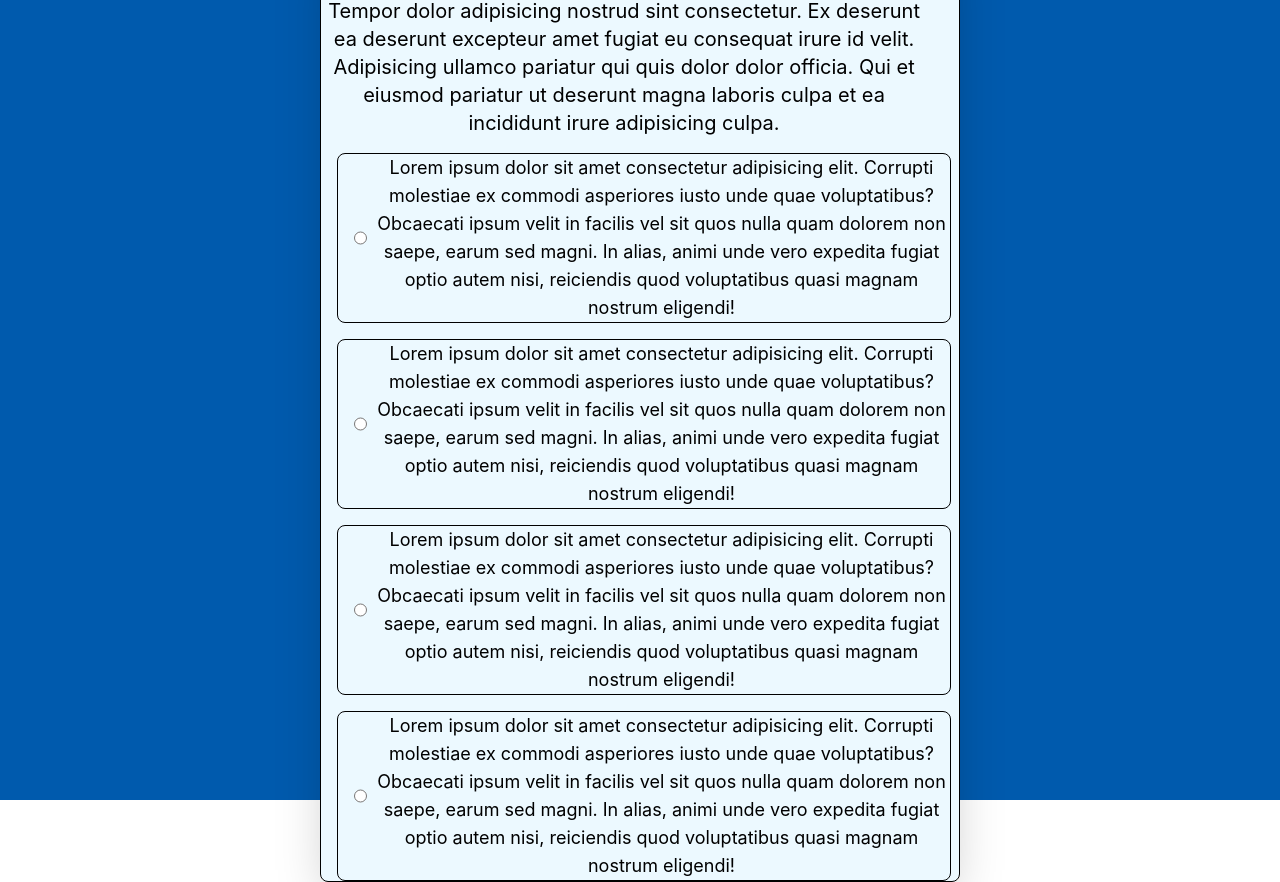
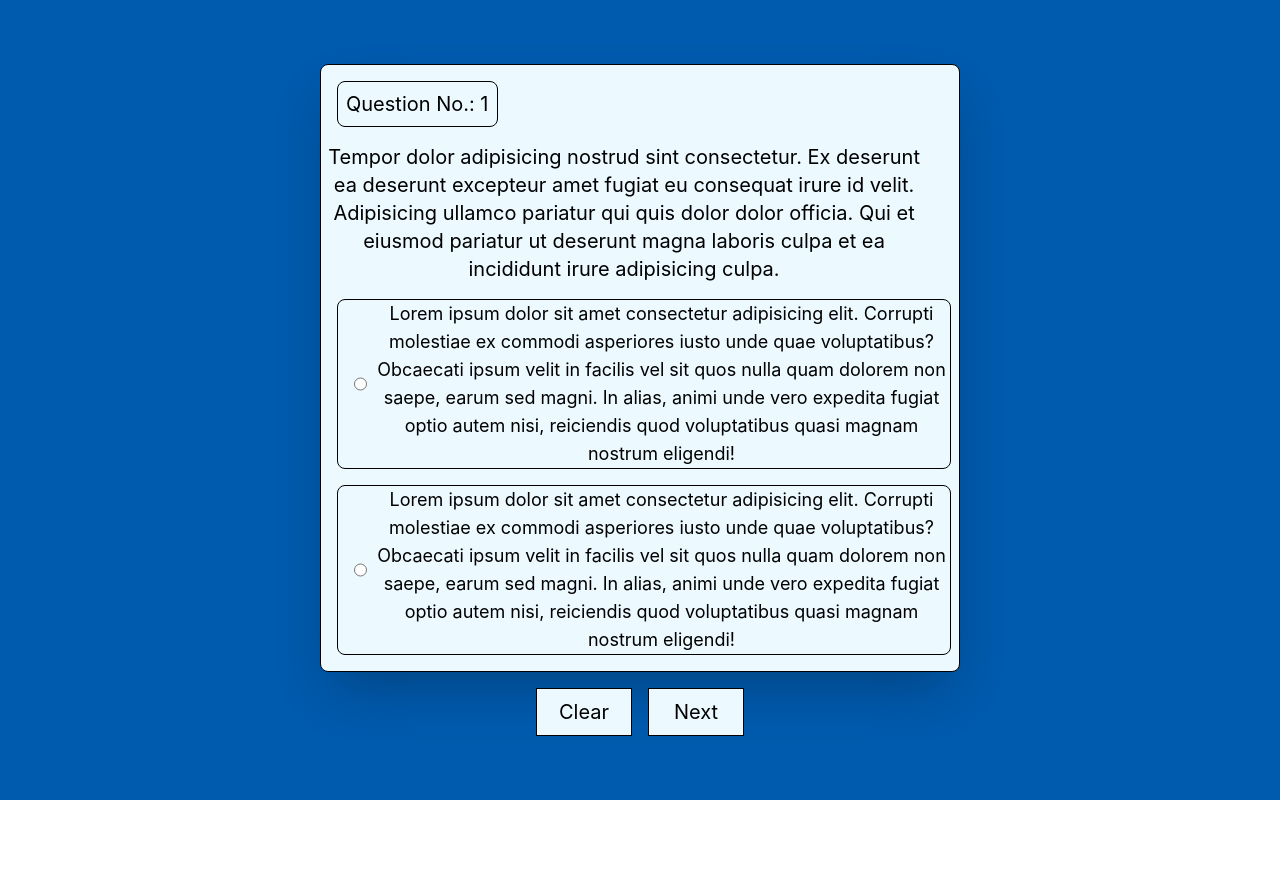
Before and after one commit to ethiclesshacker/code-editor-frontend, a React (Vite) app: page /mcq in a window 1280 px wide. After the commit the page ends 800 px from the top, so only its background shows below. Built offline with nearby package versions, Linux system fonts and the light colour scheme.

Commit message:
Added clear and next button to MCQ Page

```diff
--- a/src/components/MCQ.jsx
+++ b/src/components/MCQ.jsx
@@ -3,17 +3,21 @@ import McqChoice from './McqChoice';
 
 export default function MCQ() {
     return (
-            <div className="flex h-[100%] items-center gap-4 justify-center">
+            <div className="flex flex-col h-[100%] items-center gap-4 justify-center">
               <div className="w-2/4 rounded-lg border border-solid border-black bg-[#ecf9ff] text-center shadow-2xl ">
                 <p className="w-1/8 p-2 m-2 ml-4 mt-4 rounded-lg mb-4 float-left text-xl border border-solid border-black">Question No.: 1</p>
                 <p className="w-[95%] h-auto text-xl overflow-hidden">Tempor dolor adipisicing nostrud sint consectetur. Ex deserunt ea deserunt excepteur amet fugiat eu consequat irure id velit. Adipisicing ullamco pariatur qui quis dolor dolor officia. Qui et eiusmod pariatur ut deserunt magna laboris culpa et ea incididunt irure adipisicing culpa.</p>
-                <div className="flex flex-wrap justify-between text-lg ml-4 mr-2">
+                <div className="flex flex-wrap justify-between text-lg ml-4 mr-2 mb-4">
                   <McqChoice/>
                   <McqChoice/>
-                  <McqChoice/>
-                  <McqChoice/>
-                 </div>
-                 </div>
+                  {/* <McqChoice/>
+                  <McqChoice/> */}
+                </div>
+                </div>
+                <div>
+                <button className="w-24 h-12 border border-solid border-black  bg-[#ecf9ff] mr-4 text-xl">Clear</button>
+                <button className="w-24 h-12 border border-solid border-black  bg-[#ecf9ff] text-xl">Next</button>
+                </div>
             </div>
     )
 }
```
